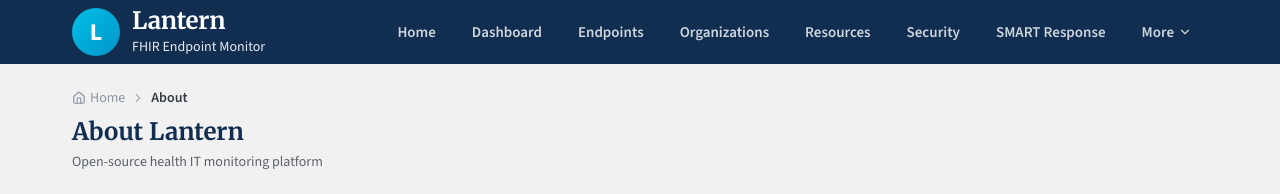
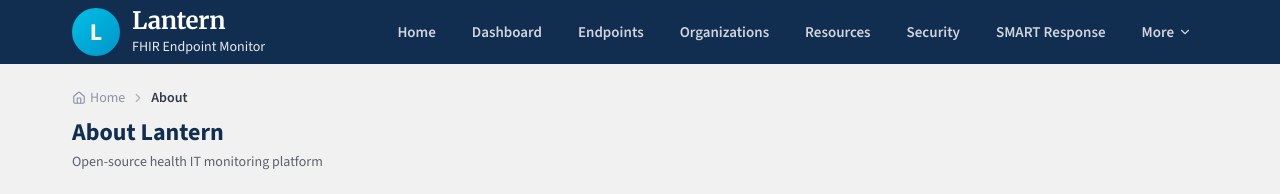
Before and after one commit to jashs13/lantern-redesign, a React (Vite) app in the folder frontend/: page /about in a window 1280 px wide. Shown: the top 194 px of the page. Built offline with nearby package versions, Linux system fonts and the light colour scheme.

Commit message:
Update page header font to font-sans

```diff
--- a/frontend/src/components/layout/PageHeader.tsx
+++ b/frontend/src/components/layout/PageHeader.tsx
@@ -14,7 +14,7 @@
       <Breadcrumb items={breadcrumbs} />
       <div className="flex flex-col gap-2">
         <div>
-          <h1 className={titleClassName || "font-serif text-2xl font-bold text-navy-900"}>{title}</h1>
+          <h1 className={titleClassName || "font-sans text-2xl font-bold text-navy-900"}>{title}</h1>
           {subtitle && <p className="mt-1 text-sm text-neutral-500">{subtitle}</p>}
         </div>
         {children && <div className="flex items-center gap-3">{children}</div>}
```
